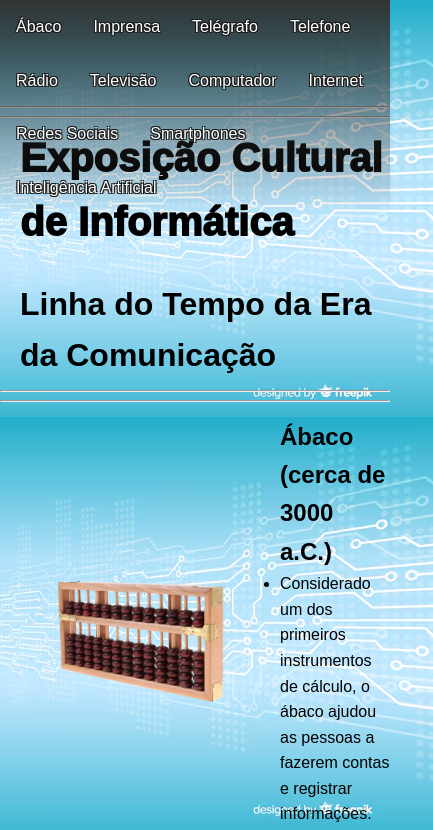
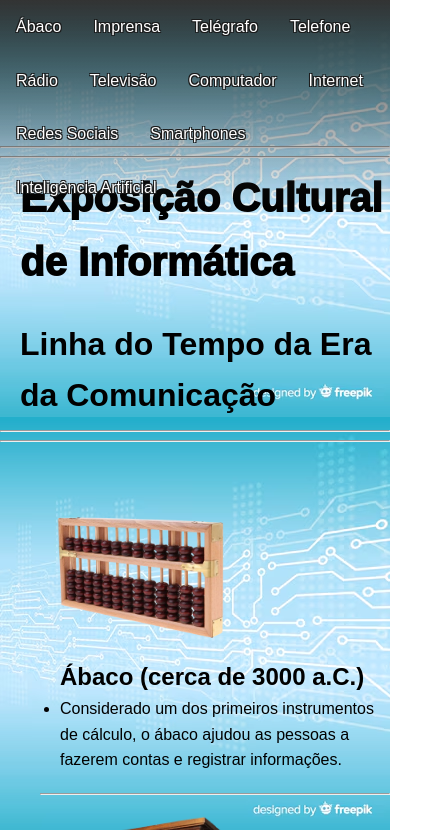
Before and after one commit to RafaEsteves19/Exposicao-Cultural-Informatica-2024, a plain HTML site: page index.html in a window 390 px wide. Shown: the top 830 px of the page, 433 px wide, since content can reach past the window. Drawn offline with Linux system fonts and the light colour scheme.

Commit message:
second commit

```diff
--- a/styles.css
+++ b/styles.css
@@ -10,6 +10,12 @@ body {
 
 .begin{
     margin-top: 80px;
+}
+
+@media (max-width: 640px) {
+    .begin {
+        margin-top: 120px;
+    }
 }
 
 .title{
@@ -26,6 +32,13 @@ body {
     align-items: flex-start;
     margin-bottom: 20px;
     align-items: center;
+}
+
+@media (max-width: 600px) {
+    .timeline-item {
+        flex-direction: column;
+        align-items: flex-start;
+    }
 }
 
 .timeline-item img {
```
